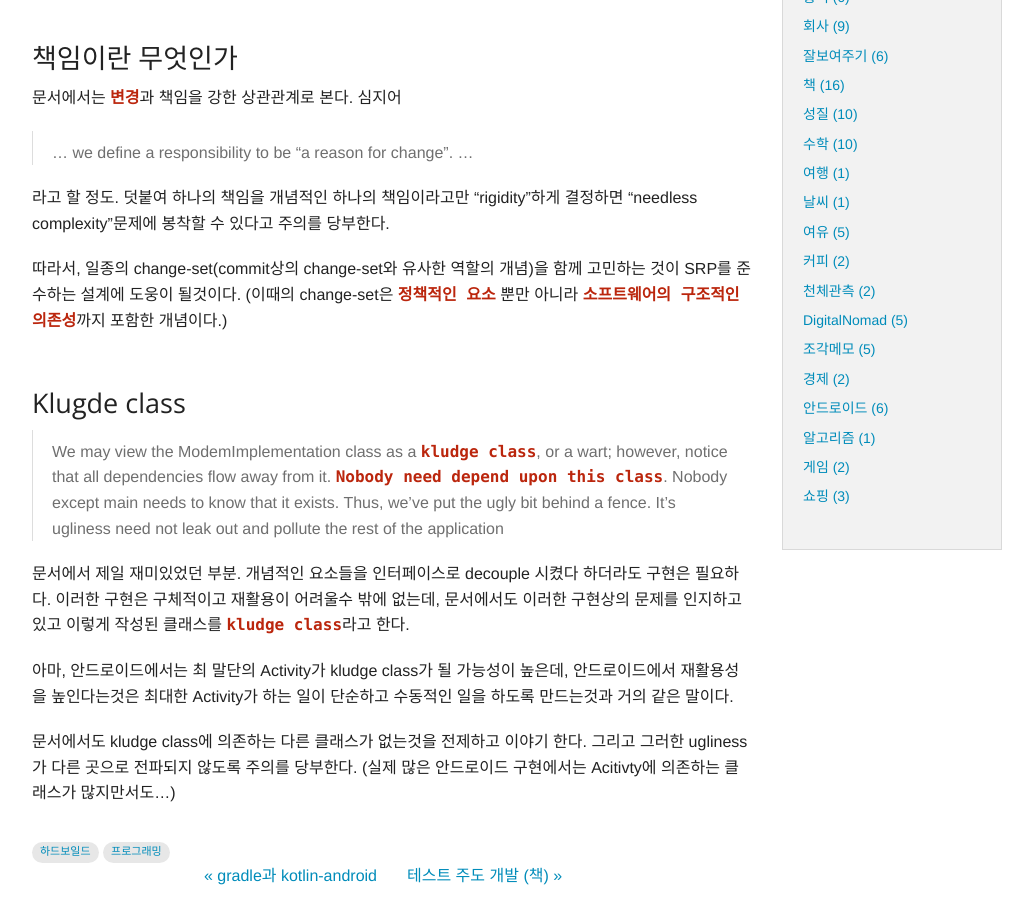
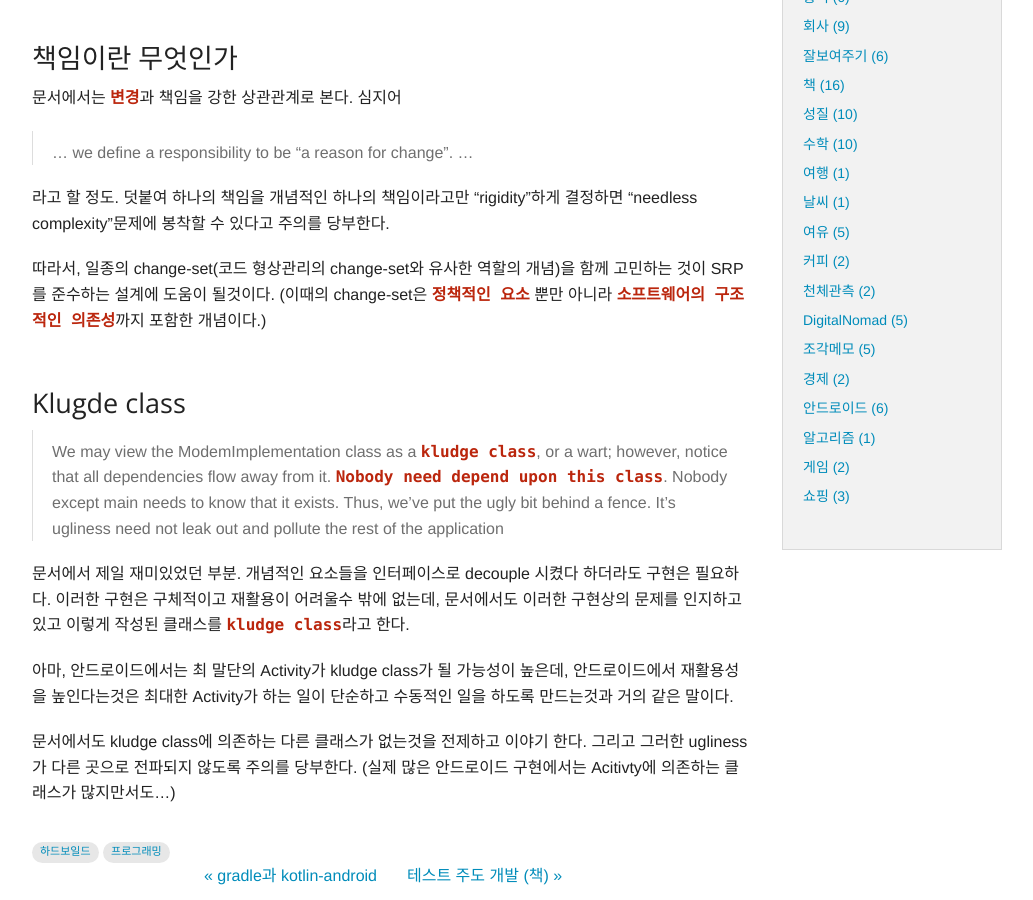
Before and after one commit to poksion/poksion.github.io, a Jekyll site: the page built from _posts/2016-06-14-srp와-kludge-class.md, in a window 1280 px wide and 900 px high, scrolled down 901 px. Shown: the whole window, without its empty margins (123-1156 px from the left). Built offline with Jekyll 4.4.1, drawn with Linux system fonts in a browser that asks for light colours; comment, search, counter and statistics services are not loaded.

Commit message:
fix typo

```diff
--- a/_posts/2016-06-14-srp와-kludge-class.md
+++ b/_posts/2016-06-14-srp와-kludge-class.md
@@ -48,7 +48,7 @@ SRP는 The Single Responsibility Principle을 말하며, 그 컨셉을 잘 정
 
 라고 할 정도. 덧붙여 하나의 책임을 개념적인 하나의 책임이라고만 "rigidity"하게 결정하면 "needless complexity"문제에 봉착할 수 있다고 주의를 당부한다.
 
-따라서, 일종의 change-set(commit상의 change-set와 유사한 역할의 개념)을 함께 고민하는 것이 SRP를 준수하는 설계에 도웅이 될것이다. (이때의 change-set은 ``정책적인 요소`` 뿐만 아니라 ``소프트웨어의 구조적인 의존성``까지 포함한 개념이다.)
+따라서, 일종의 change-set(코드 형상관리의 change-set와 유사한 역할의 개념)을 함께 고민하는 것이 SRP를 준수하는 설계에 도움이 될것이다. (이때의 change-set은 ``정책적인 요소`` 뿐만 아니라 ``소프트웨어의 구조적인 의존성``까지 포함한 개념이다.)
 
 {% include box_note.html %}
 
```
